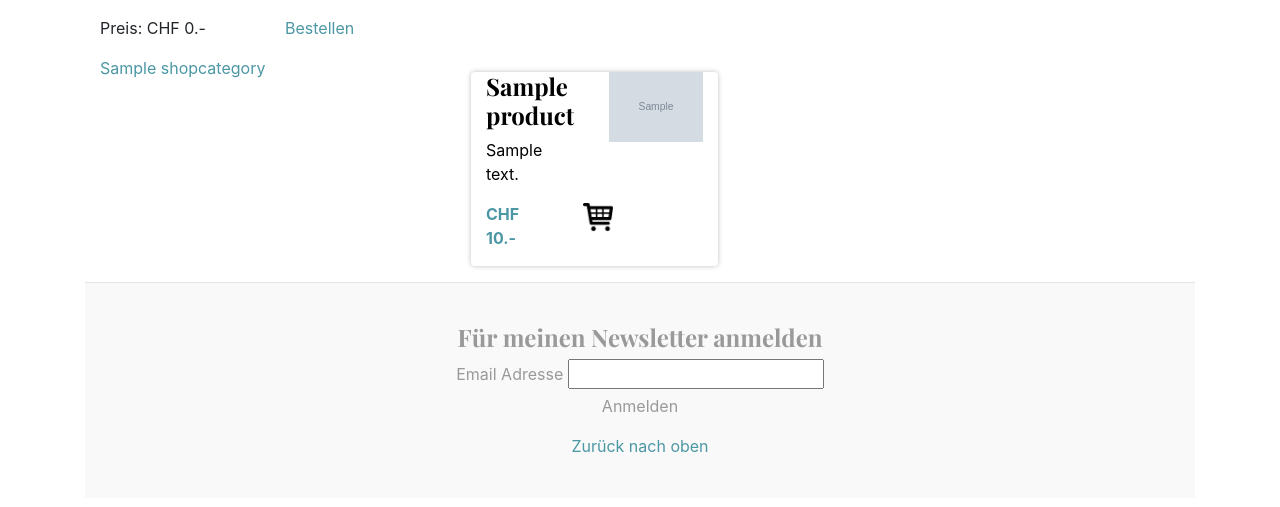
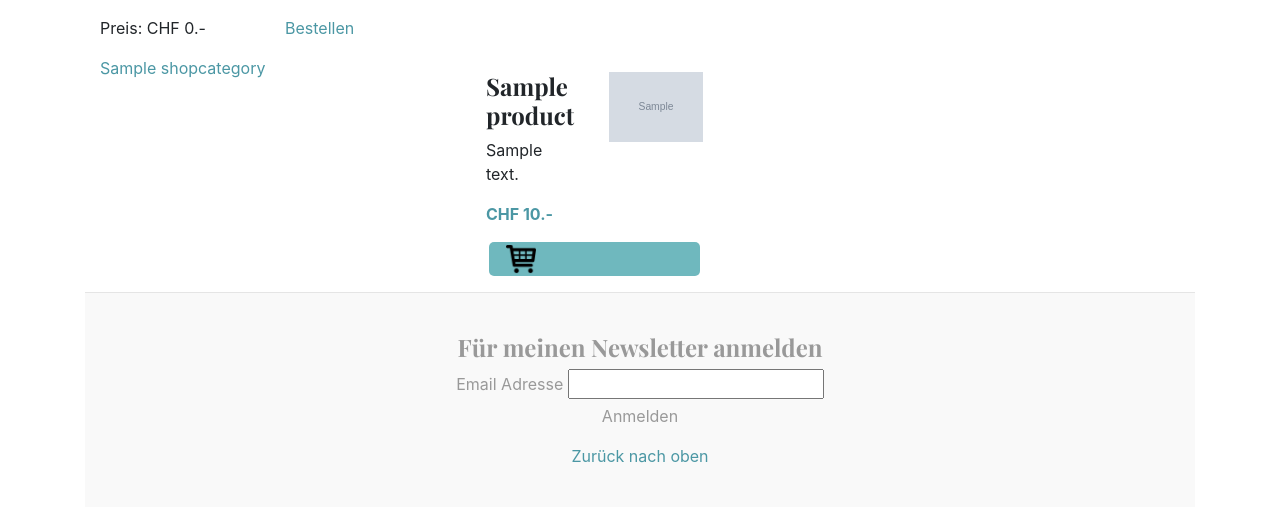
Before and after one commit to ChristianGroeber/sarah-website, a Django app: page /shop/ in a window 1280 px wide. Shown: the part 193-700 px from the top of the page. Run offline with Django 3.2, Linux system fonts and the light colour scheme; tables that the repository leaves empty hold one stand-in row (values such as "Sample post"); grey boxes marked "Sample" are stand-in pictures; parts of the project's set-up code (start-up, migrations or seed data) failed here and were passed over; some libraries are stand-ins or nearby versions.

Commit message:
modified shop css

```diff
--- a/sakreativ/blog/templates/blog/shop.html
+++ b/sakreativ/blog/templates/blog/shop.html
@@ -30,8 +30,7 @@
     <div class="col-sm-8">
         <div class='row'>
             {% for product in products %}
-            <div class='col-sm-4 shop-element white-link rounded'>
-                <a href='/' class='white-link '>
+            <div class='col-sm-4 shop-element'>
                     <div class='row'>
                         <div class='col-sm-6'>
                             <h1 class='shop-element-title'>{{ product.title }}</h1>
@@ -45,13 +44,14 @@
                         <div class='col-sm-6'>
                             <p class='shop-price'>CHF {{ product.price }}.-</p>
                         </div>
-                        <div class='col-sm-6'>
-                            <a href='{{ product.id }}/add/'>
-                                <img src='{% static "img/shopping-cart.png" %}' height='30'>
-                            </a>
-                        </div>
                     </div>
-                </a>
+                        <a href='{{ product.id }}/add/'>
+                    <div class='row add-to-shopping-cart'>
+                        <div class="col-sm-12">
+                            <img src='{% static "img/shopping-cart.png" %}' height='30'>
+                            </div>
+                    </div>
+                        </a>
             </div>
             {% endfor %}
         </div>
--- a/sakreativ/blog/templates/blog/shop_checkout.html
+++ b/sakreativ/blog/templates/blog/shop_checkout.html
@@ -35,5 +35,5 @@
         <p class="shop-price">CHF {{ shopping_cart.price }}.-</p>
     </div>
 </div>
-<a class="btn" href="address/">Bestätigen</a>
+<a class="white-link add-to-shopping-cart" href="address/">Bestätigen</a>
 {% endblock %}
--- a/sakreativ/blog/urls.py
+++ b/sakreativ/blog/urls.py
@@ -5,11 +5,11 @@ urlpatterns = [
     path('', views.index, name='index'),
     path('blog/<id>/', views.blog_post),
     path('shop/', views.shop, name='shop'),
-    path('shop/<product>/add/', views.add),
+    path('shop/checkout/', views.checkout),
+    path('shop/checkout/address/', views.address),
     path('shop/checkout/<product>/<operation>/', views.add),
-    path('shop/checkout/', views.checkout),
+    path('shop/<product>/<operation>/', views.add),
     path('shop/<category>/', views.shop),
-    path('shop/checkout/address/', views.address),
     path('ueber-mich', views.ueber_mich, name='ueber_mich'),
     path('galerie', views.gallery, name='galerie'),
     path('galerie/<gallery>', views.gallery),
--- a/sakreativ/static/css/Blog.css
+++ b/sakreativ/static/css/Blog.css
@@ -1,5 +1,18 @@
 /* stylelint-disable selector-list-comma-newline-after */
 
+
+.add-to-shopping-cart{
+    background-color: #6FB8BE;
+    margin-right: 2.5px;
+    margin-left: 2.5px;
+    border-radius: 5px;
+    padding: 2px;
+}
+
+.add-to-shopping-cart:hover{
+    cursor:pointer;
+    box-shadow: 1px 1px 3px rgba(0,0,0,0.5);
+}
 
 .change-amount{
     display: box;
```
